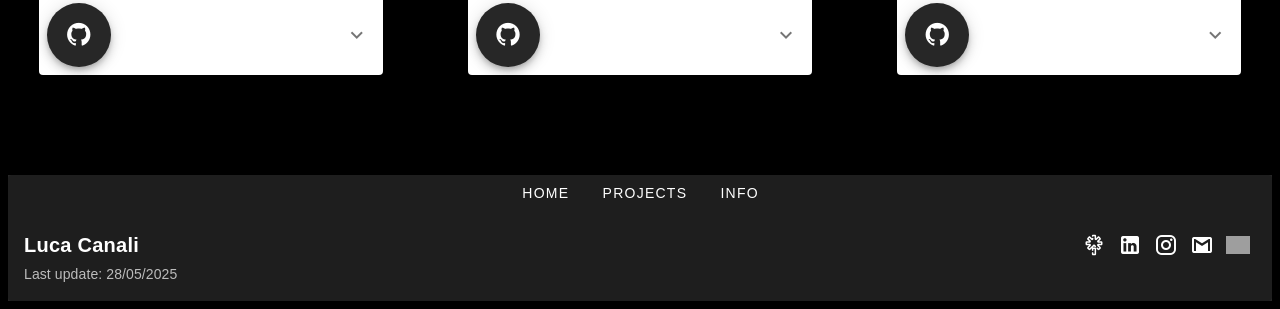
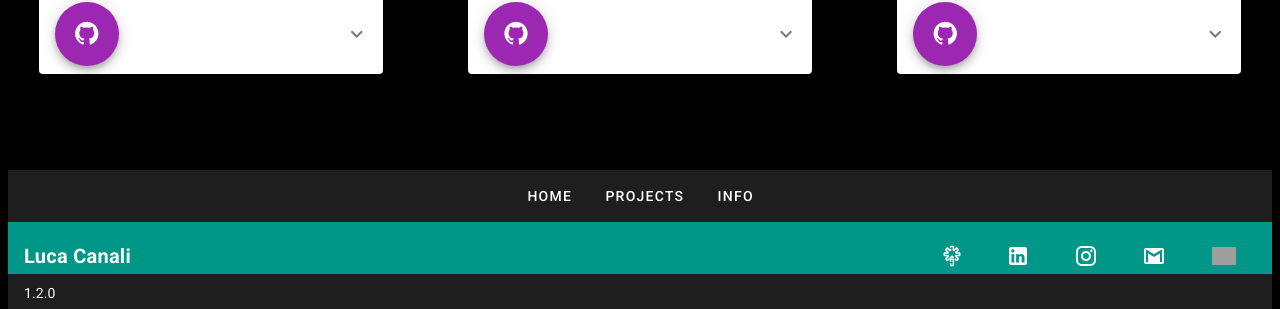
Before and after one commit to Luca9862/lucacanali.me, a Vue app: page / in a window 1280 px wide. Shown: the part 696-1005 px from the top of the page. Built offline with nearby package versions, Linux system fonts and the light colour scheme; grey boxes are pictures that could not be loaded.

Commit message:
refactor(LCC-10): bottom-nav align

```diff
--- a/src/App.vue
+++ b/src/App.vue
@@ -1,33 +1,36 @@
 <template>
-  <div id="app">
-    <header>
-      <app-sidebar></app-sidebar>
-    </header>
-    <router-view></router-view>
-    <footer>
-      <bottom-navigation></bottom-navigation>
-    </footer>
-  </div>
+  <v-app class="d-flex flex-column fill-height">
+    <!-- Sidebar o Navbar -->
+    <app-sidebar />
+
+    <!-- Contenuto principale -->
+    <v-main class="flex-grow-1">
+      <router-view />
+    </v-main>
+
+    <!-- Footer sempre in fondo -->
+    <bottom-navigation />
+  </v-app>
 </template>
 
 <script>
-import './assets/css/colors.css'
-import AppSidebar from './components/AppSidebar.vue';
+import AppSidebar from './components/AppSidebar.vue'
 import BottomNavigation from './components/BottomNavigation.vue'
 
 export default {
   name: 'App',
   components: {
-    appSidebar: AppSidebar,
-    bottomNavigation: BottomNavigation
+    AppSidebar,
+    BottomNavigation
   }
 }
 </script>
 
 <style>
-html,
-#app {
-  background-color: background-color;
-  font-family: sans-serif;
+/* Assicura che l'app abbia altezza piena */
+html, body, #app {
+  height: 100%;
+  margin: 0;
+  background-color: black;
 }
 </style>
--- a/src/components/BottomNavigation.vue
+++ b/src/components/BottomNavigation.vue
@@ -42,8 +42,8 @@
                     </v-btn>
                 </v-card-title>
 
-                <v-card-text class="py-2 white--text text-center">
-                    Last update: 28/05/2025
+                <v-card-text class="py-2 white--text text-center" style="text-align-last: left;">
+                    1.2.0
                 </v-card-text>
             </v-card>
         </v-footer>
@@ -80,6 +80,10 @@ export default {
 
 }
 
+.v-application .teal{
+    background-color: #1E1E1E !important;
+}
+
 .text-item {
     color: white;
     font-family: sans-serif;
```
